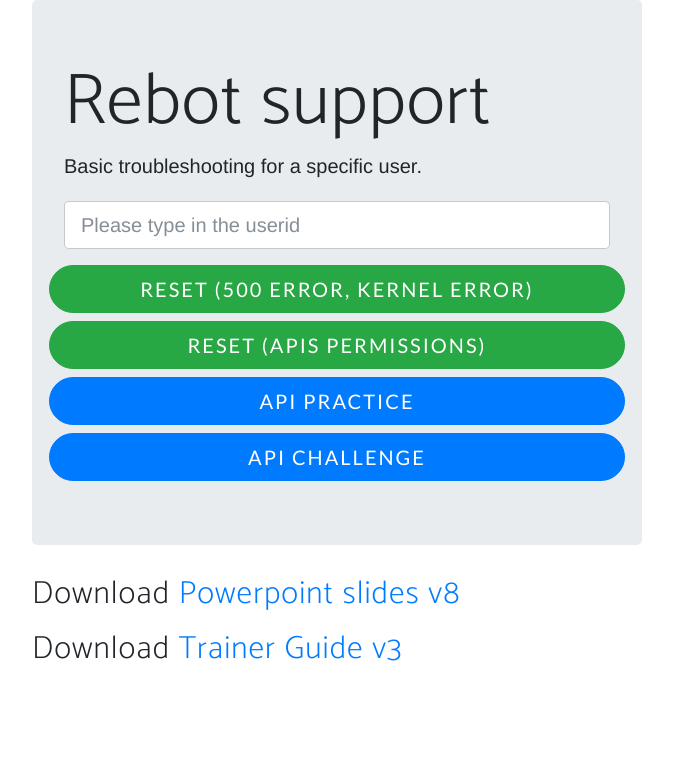
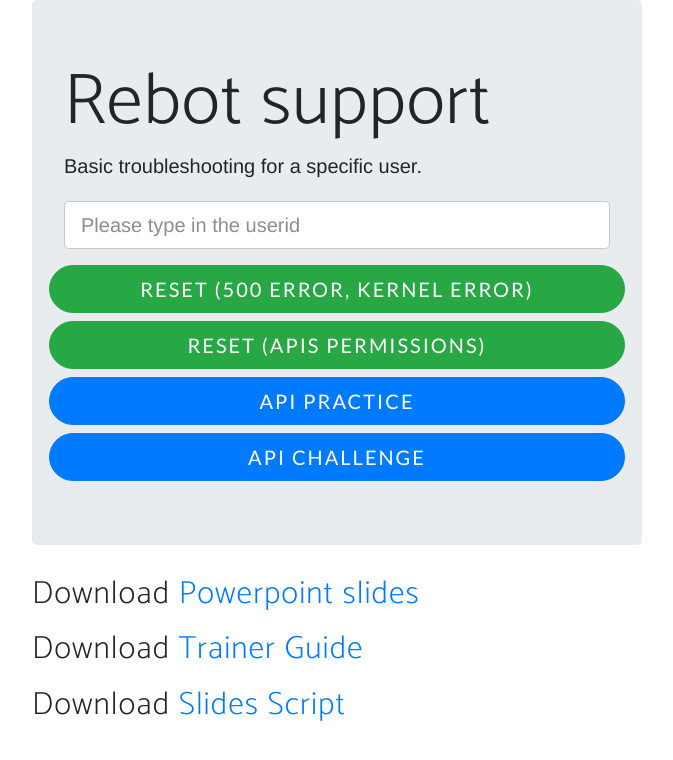
Before and after one commit to rebot2017/website, a website: page support.html in a window 1280 px wide. Shown: the whole page, without its empty margins (303-976 px from the left). Drawn offline with Linux system fonts and the light colour scheme; a web font is replaced by a local one.

Commit message:
update support

```diff
--- a/support.html
+++ b/support.html
@@ -63,8 +63,9 @@ function openWin(url) {
 			</div>
 
 			<div class="well">
-				<p><h2>Download <a class="text-primary" href="materials/rebot-lesson-slides-v8.pptx">Powerpoint slides v8</a></h2></p>
-				<p><h2>Download <a class="text-primary" href="materials/trainer-guide-v3.docx">Trainer Guide v3</a></h2></p>
+				<p><h2>Download <a class="text-primary" href="materials/rebot-lesson-slides-v8.pptx">Powerpoint slides</a></h2></p>
+				<p><h2>Download <a class="text-primary" href="materials/trainer-guide-v3.docx">Trainer Guide</a></h2></p>
+				<p><h2>Download <a class="text-primary" href="materials/ISPVMF_Retreat_Script.docx">Slides Script</a></h2></p>
 			</div>
 		</div>
     </body>
```
